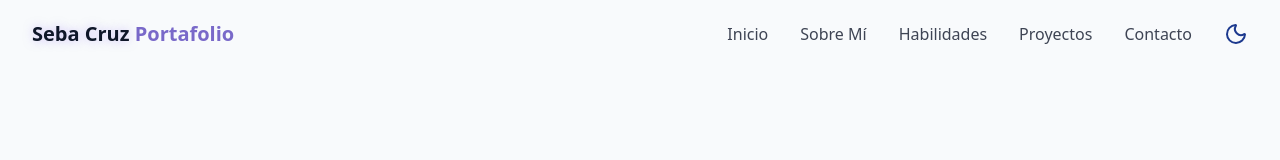
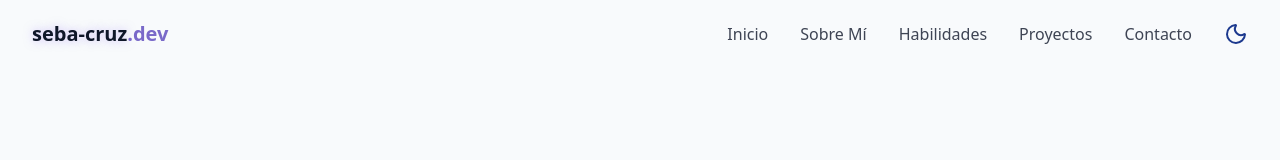
Before and after one commit to sebacruz1/Portafolio, a React (Vite) app: page / in a window 1280 px wide. Shown: the top 160 px of the page. Built offline with nearby package versions, Linux system fonts and the light colour scheme.

Commit message:
arreglo de boton en telefonos

```diff
--- a/src/components/About.jsx
+++ b/src/components/About.jsx
@@ -30,7 +30,7 @@ export const About = () => {
 							href="/assets/CV.pdf"
 							download="Cruz-Sebastian-CV.pdf"
 							className="px-6 py-2 rounded-full border border-primary text-primary hover:bg-primary/10 transitio-colors duration-300
-							flex p-1"
+							flex p-1 justify-center"
 							>
 							<Download />
 							CV
--- a/src/components/Navbar.jsx
+++ b/src/components/Navbar.jsx
@@ -35,7 +35,7 @@ export const Navbar = () => {
 			<div className="container flex items-center justify-between">
 				<a className="text-xl font-bold text-primary flex items-center" href="#hero">
 					<span className="relative z-10">
-						<span className="text-glow text-foreground"> Seba Cruz</span> Portafolio
+						<span className="text-glow text-foreground">seba-cruz</span><span>.dev</span>
 					</span>
 				</a>
 
```
